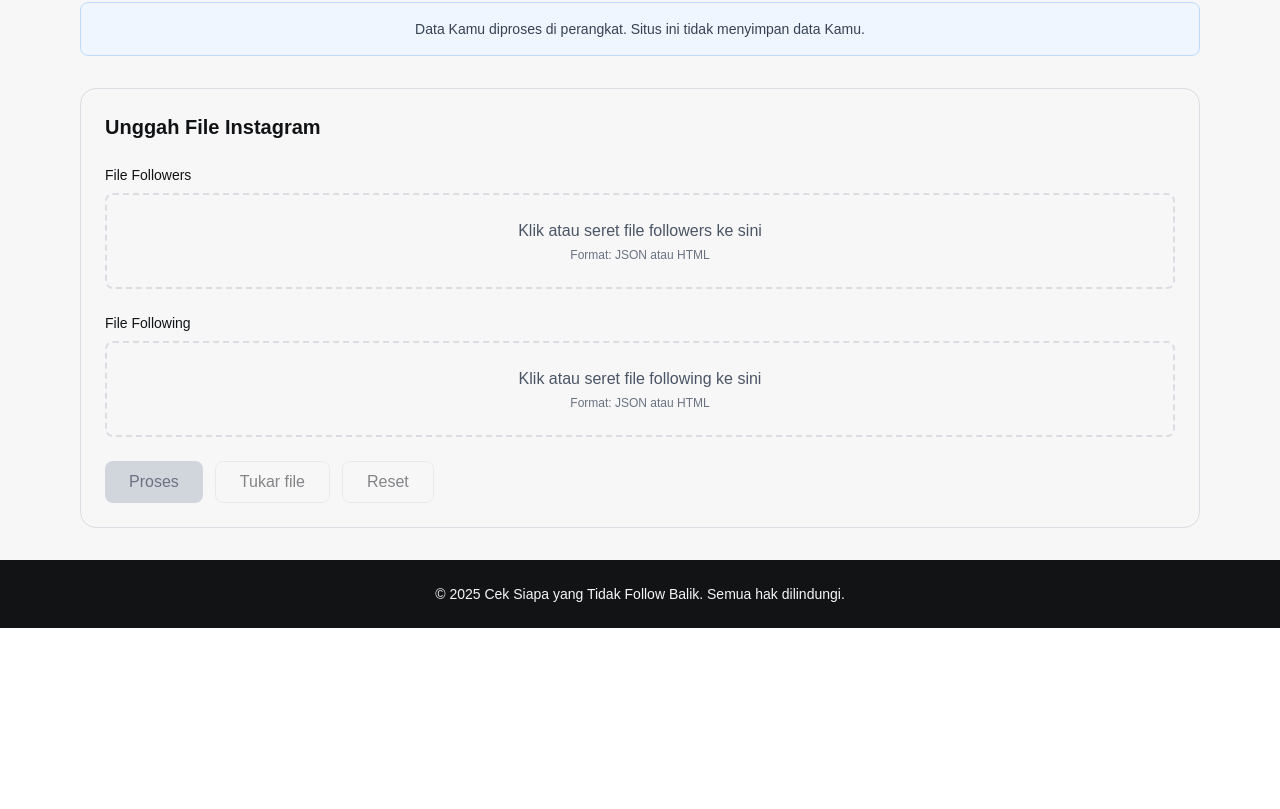
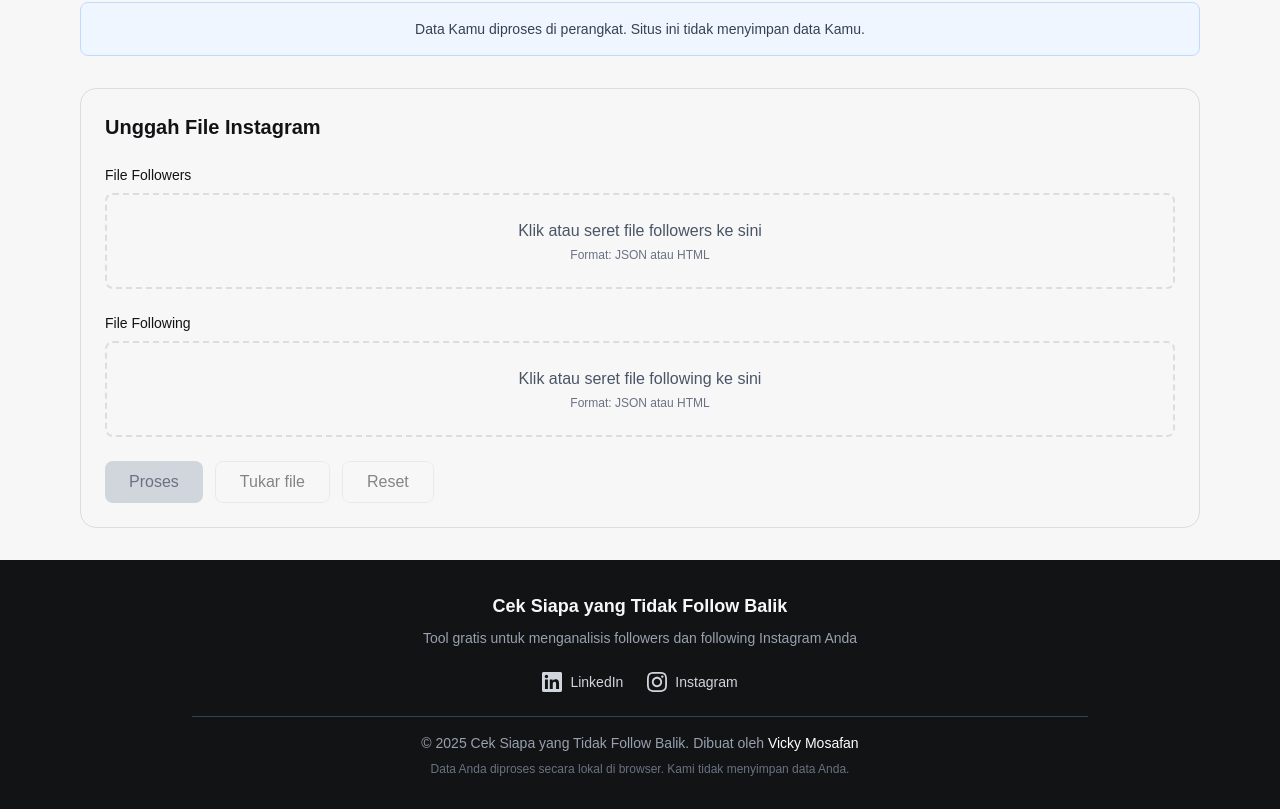
Before and after one commit to vickyymosafan/unfollowscan, a Next.js app: page / in a window 1280 px wide. Shown: the part 375-1184 px from the top of the page. Before the commit the page ends 1003 px from the top, so only its background shows below. Built offline with nearby package versions, Linux system fonts and the light colour scheme.

Commit message:
feat(footer): enhance footer with social media links and copyright information

```diff
--- a/components/Footer.tsx
+++ b/components/Footer.tsx
@@ -3,10 +3,76 @@ export default function Footer() {
 
   return (
     <footer className="bg-[#111315] text-[#F7F7F8]">
-      <div className="container mx-auto px-4 py-6">
-        <p className="text-center text-sm">
-          © {currentYear} Cek Siapa yang Tidak Follow Balik. Semua hak dilindungi.
-        </p>
+      <div className="container mx-auto px-4 py-8">
+        <div className="max-w-4xl mx-auto">
+          {/* Main Content */}
+          <div className="text-center mb-6">
+            <h3 className="text-lg font-semibold mb-2">Cek Siapa yang Tidak Follow Balik</h3>
+            <p className="text-sm text-gray-400">
+              Tool gratis untuk menganalisis followers dan following Instagram Anda
+            </p>
+          </div>
+
+          {/* Social Media Links */}
+          <div className="flex justify-center items-center gap-6 mb-6">
+            <a
+              href="https://www.linkedin.com/in/vickymosafan/"
+              target="_blank"
+              rel="noopener noreferrer"
+              className="flex items-center gap-2 text-gray-300 hover:text-white transition-colors"
+              aria-label="LinkedIn"
+            >
+              <svg
+                className="w-5 h-5"
+                fill="currentColor"
+                viewBox="0 0 24 24"
+                xmlns="http://www.w3.org/2000/svg"
+              >
+                <path d="M20.447 20.452h-3.554v-5.569c0-1.328-.027-3.037-1.852-3.037-1.853 0-2.136 1.445-2.136 2.939v5.667H9.351V9h3.414v1.561h.046c.477-.9 1.637-1.85 3.37-1.85 3.601 0 4.267 2.37 4.267 5.455v6.286zM5.337 7.433c-1.144 0-2.063-.926-2.063-2.065 0-1.138.92-2.063 2.063-2.063 1.14 0 2.064.925 2.064 2.063 0 1.139-.925 2.065-2.064 2.065zm1.782 13.019H3.555V9h3.564v11.452zM22.225 0H1.771C.792 0 0 .774 0 1.729v20.542C0 23.227.792 24 1.771 24h20.451C23.2 24 24 23.227 24 22.271V1.729C24 .774 23.2 0 22.222 0h.003z" />
+              </svg>
+              <span className="text-sm">LinkedIn</span>
+            </a>
+
+            <a
+              href="https://www.instagram.com/viicsyy/"
+              target="_blank"
+              rel="noopener noreferrer"
+              className="flex items-center gap-2 text-gray-300 hover:text-white transition-colors"
+              aria-label="Instagram"
+            >
+              <svg
+                className="w-5 h-5"
+                fill="currentColor"
+                viewBox="0 0 24 24"
+                xmlns="http://www.w3.org/2000/svg"
+              >
+                <path d="M12 2.163c3.204 0 3.584.012 4.85.07 3.252.148 4.771 1.691 4.919 4.919.058 1.265.069 1.645.069 4.849 0 3.205-.012 3.584-.069 4.849-.149 3.225-1.664 4.771-4.919 4.919-1.266.058-1.644.07-4.85.07-3.204 0-3.584-.012-4.849-.07-3.26-.149-4.771-1.699-4.919-4.92-.058-1.265-.07-1.644-.07-4.849 0-3.204.013-3.583.07-4.849.149-3.227 1.664-4.771 4.919-4.919 1.266-.057 1.645-.069 4.849-.069zm0-2.163c-3.259 0-3.667.014-4.947.072-4.358.2-6.78 2.618-6.98 6.98-.059 1.281-.073 1.689-.073 4.948 0 3.259.014 3.668.072 4.948.2 4.358 2.618 6.78 6.98 6.98 1.281.058 1.689.072 4.948.072 3.259 0 3.668-.014 4.948-.072 4.354-.2 6.782-2.618 6.979-6.98.059-1.28.073-1.689.073-4.948 0-3.259-.014-3.667-.072-4.947-.196-4.354-2.617-6.78-6.979-6.98-1.281-.059-1.69-.073-4.949-.073zm0 5.838c-3.403 0-6.162 2.759-6.162 6.162s2.759 6.163 6.162 6.163 6.162-2.759 6.162-6.163c0-3.403-2.759-6.162-6.162-6.162zm0 10.162c-2.209 0-4-1.79-4-4 0-2.209 1.791-4 4-4s4 1.791 4 4c0 2.21-1.791 4-4 4zm6.406-11.845c-.796 0-1.441.645-1.441 1.44s.645 1.44 1.441 1.44c.795 0 1.439-.645 1.439-1.44s-.644-1.44-1.439-1.44z" />
+              </svg>
+              <span className="text-sm">Instagram</span>
+            </a>
+          </div>
+
+          {/* Divider */}
+          <div className="border-t border-gray-700 mb-4"></div>
+
+          {/* Copyright */}
+          <div className="text-center">
+            <p className="text-sm text-gray-400">
+              © {currentYear} Cek Siapa yang Tidak Follow Balik. Dibuat oleh{' '}
+              <a
+                href="https://www.linkedin.com/in/vickymosafan/"
+                target="_blank"
+                rel="noopener noreferrer"
+                className="text-white hover:underline"
+              >
+                Vicky Mosafan
+              </a>
+            </p>
+            <p className="text-xs text-gray-500 mt-2">
+              Data Anda diproses secara lokal di browser. Kami tidak menyimpan data Anda.
+            </p>
+          </div>
+        </div>
       </div>
     </footer>
   );
```
